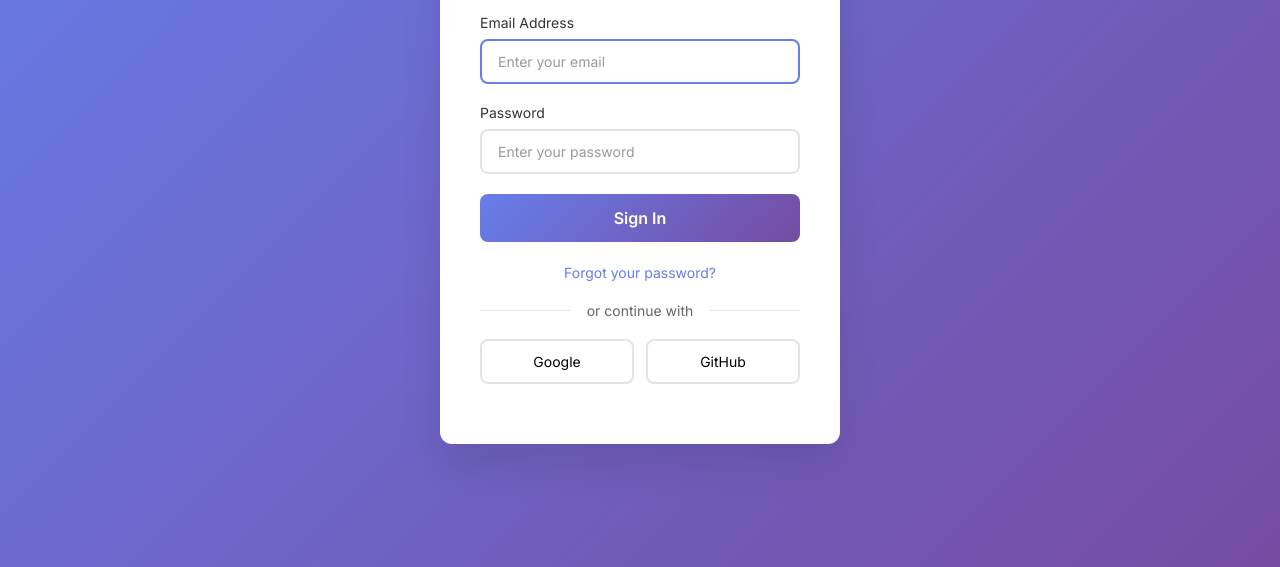
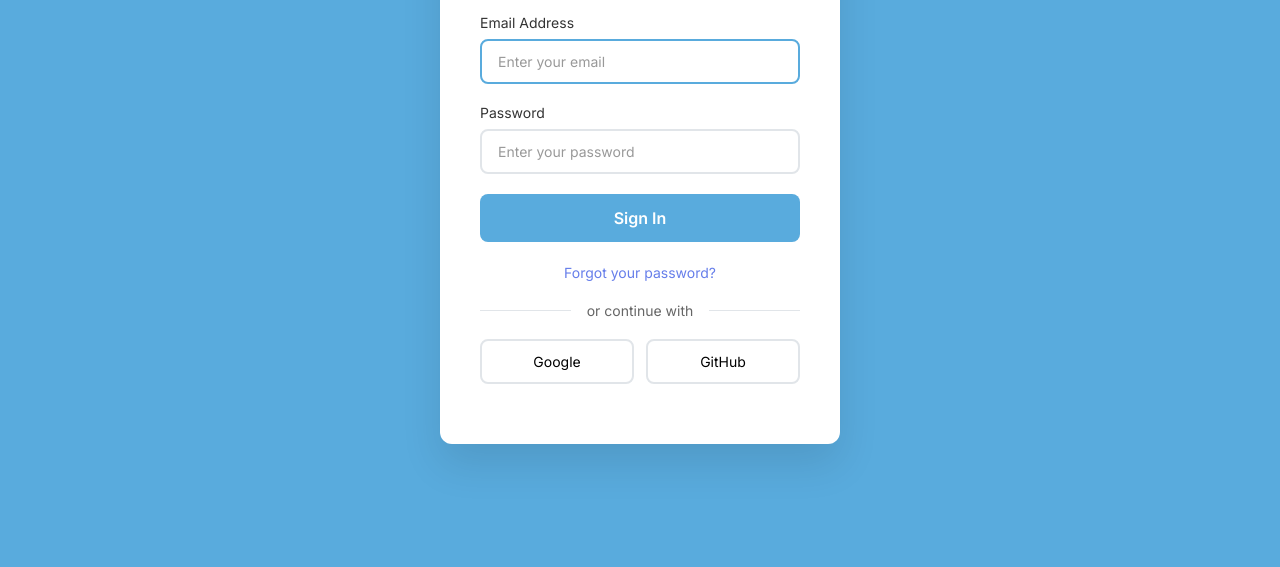
Before and after one commit to yamaksjd/tutor-manager, a plain HTML site: page login-admin.html in a window 1280 px wide. Shown: the part 233-800 px from the top of the page. Drawn offline with Linux system fonts and the light colour scheme.

Commit message:
log in page

```diff
--- a/login-admin.html
+++ b/login-admin.html
@@ -14,7 +14,7 @@
 
     body {
       font-family: 'Inter', sans-serif;
-      background: linear-gradient(135deg, #667eea 0%, #764ba2 100%);
+      background: #59ABDD;
       min-height: 100vh;
       display: flex;
       align-items: center;
@@ -73,7 +73,7 @@
 
     .form-group input:focus {
       outline: none;
-      border-color: #667eea;
+      border-color: #59ABDD;
     }
 
     .form-group input::placeholder {
@@ -83,7 +83,7 @@
     .login-btn {
       width: 100%;
       padding: 14px;
-      background: linear-gradient(135deg, #667eea 0%, #764ba2 100%);
+      background: #59ABDD;
       color: white;
       border: none;
       border-radius: 8px;
```
